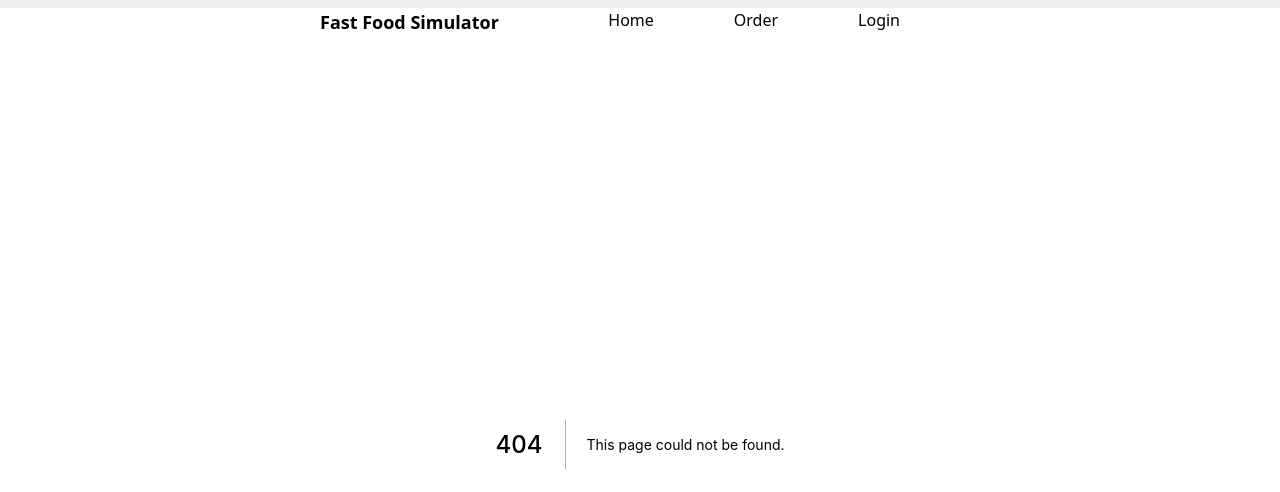
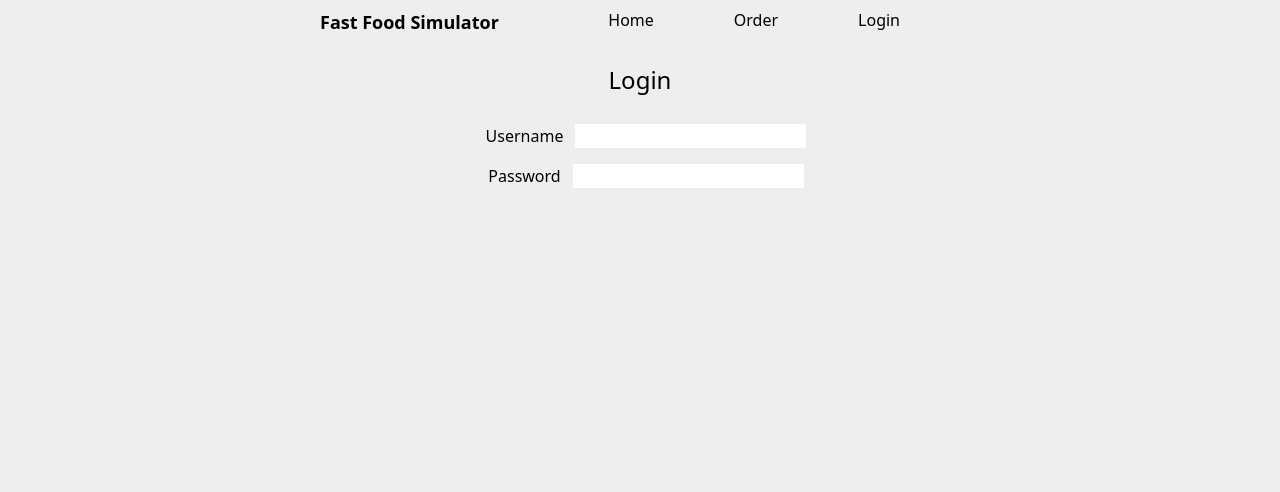
Before and after one commit to calebsmith00/fast-food-simulator, a Next.js app: page /login in a window 1280 px wide. Before the commit this address had no page. Shown: the top 492 px of the page. Built offline with nearby package versions, Linux system fonts and the light colour scheme.

Commit message:
Add very basic form component

```diff
--- a/components/Nav/Bar.tsx
+++ b/components/Nav/Bar.tsx
@@ -1,17 +1,11 @@
 import NavLinks from "./Links";
 import NavLogo from "./Logo";
-
-const links = [
-  { url: "/", displayText: "Home" },
-  { url: "/", displayText: "Order" },
-  { url: "/", displayText: "Login" },
-];
 
 export default function NavBar() {
   return (
     <div className="flex justify-between my-2">
       <NavLogo />
-      <NavLinks links={links} />
+      <NavLinks />
     </div>
   );
 }
--- a/components/Nav/Links.tsx
+++ b/components/Nav/Links.tsx
@@ -1,11 +1,13 @@
 import NavLink, { LinkProps } from "./Link";
 
-type LinksProps = {
-  links: LinkProps[];
-};
+const linkObjects = [
+  { url: "/", displayText: "Home" },
+  { url: "/", displayText: "Order" },
+  { url: "/login", displayText: "Login" },
+];
 
-export default function NavLinks(props: LinksProps) {
-  const links = props.links.map((link: LinkProps) => (
+export default function NavLinks() {
+  const links = linkObjects.map((link: LinkProps) => (
     <NavLink key={link.displayText} props={link} />
   ));
 
--- /dev/null
+++ b/components/Utility/Form/Container.tsx
@@ -0,0 +1,33 @@
+import { ChangeEventHandler, useEffect } from "react";
+import FormInput from "./Input";
+
+type FormContainerProps = {
+  handleInput: ChangeEventHandler<HTMLInputElement>;
+  getInputValue: Function;
+  inputs: {
+    [key: string]: string;
+  };
+};
+
+export default function FormContainer(props: FormContainerProps) {
+  useEffect(() => {
+    console.log(props.inputs);
+  }, [props]);
+
+  return (
+    <div className="text-center">
+      {Object.keys(props.inputs).map((inputTitle: string, index: number) => {
+        return (
+          <FormInput
+            key={index}
+            handleInput={props.handleInput}
+            getInputValue={props.getInputValue}
+            name={inputTitle}
+            type="text"
+            value={props.getInputValue(inputTitle)}
+          />
+        );
+      })}
+    </div>
+  );
+}
--- /dev/null
+++ b/components/Utility/Form/Input.tsx
@@ -0,0 +1,33 @@
+import { ChangeEventHandler, useEffect, useState } from "react";
+
+type FormInputProps = {
+  handleInput: ChangeEventHandler<HTMLInputElement>;
+  getInputValue: Function;
+  name: string;
+  type: string;
+  value: string;
+};
+
+export default function FormInput(props: FormInputProps) {
+  const [formattedLabelName, setFormattedLabelName] = useState<string>("");
+
+  useEffect(() => {
+    const inputName = props.name;
+
+    setFormattedLabelName(inputName[0].toUpperCase() + inputName.substring(1));
+  }, [props.name]);
+
+  return (
+    <div className="py-2">
+      <label htmlFor={props.name} className="mx-3">
+        {formattedLabelName}
+      </label>
+      <input
+        type={props.type}
+        name={props.name}
+        onChange={props.handleInput}
+        value={props.getInputValue(props.name)}
+      />
+    </div>
+  );
+}
--- /dev/null
+++ b/components/Utility/Header.tsx
@@ -0,0 +1,7 @@
+type HeaderProps = {
+  text: string;
+};
+
+export default function Header(props: HeaderProps) {
+  return <div className="py-5 text-center text-2xl">{props.text}</div>;
+}
--- /dev/null
+++ b/hooks/useForm.ts
@@ -0,0 +1,30 @@
+import { ChangeEvent, useEffect, useState } from "react";
+
+type FormProps = {
+  [key: string]: string;
+};
+
+// Custom hook used to help modularize forms. This hook will: accept a list of keys, each key being
+// represented an HTML <input> element.
+export default function useForm(defaultInputs = {}) {
+  const [inputs, setInputs] = useState<FormProps>(defaultInputs);
+
+  const handleInput = (event: ChangeEvent<HTMLInputElement>) => {
+    const { name, value } = event.target;
+
+    setInputs((prevInput: FormProps) => ({
+      ...prevInput,
+      [name]: value,
+    }));
+  };
+
+  const clearInputs = (event: ChangeEvent<HTMLButtonElement>) => {
+    setInputs(defaultInputs);
+  };
+
+  const getInputValue = (keyName: string): string => {
+    return inputs[keyName];
+  };
+
+  return { inputs, handleInput, getInputValue, clearInputs };
+}
--- a/pages/index.tsx
+++ b/pages/index.tsx
@@ -1,20 +1,13 @@
 import type { NextPage } from "next";
 import Button from "../components/Utility/Button/Button";
+import Header from "../components/Utility/Header";
 
 const Home: NextPage = () => {
   return (
     <div className="py-5 text-center">
-      <div className="text-2xl">
-        Are you hungry? Awesome, that{"'"}s{" "}
-        <span className="italic">exactly</span> what we
-        {"'"}
-        re here for!
-      </div>
-
-      <div className="py-5">
-        <div>To get started, you will need to log in.</div>
-        <Button className="btn-primary" text="Login" />
-      </div>
+      <Header content="Are you hungry?" />
+      <div>To get started, you will need to log in.</div>
+      <Button className="btn-primary" text="Login" />
     </div>
   );
 };
--- /dev/null
+++ b/pages/login.tsx
@@ -0,0 +1,22 @@
+import { useEffect } from "react";
+import FormContainer from "../components/Utility/Form/Container";
+import Header from "../components/Utility/Header";
+import useForm from "../hooks/useForm";
+
+export default function Login() {
+  const { handleInput, getInputValue, inputs } = useForm({
+    username: "",
+    password: "",
+  });
+
+  return (
+    <div>
+      <Header text="Login" />
+      <FormContainer
+        handleInput={handleInput}
+        getInputValue={getInputValue}
+        inputs={inputs}
+      />
+    </div>
+  );
+}
```
